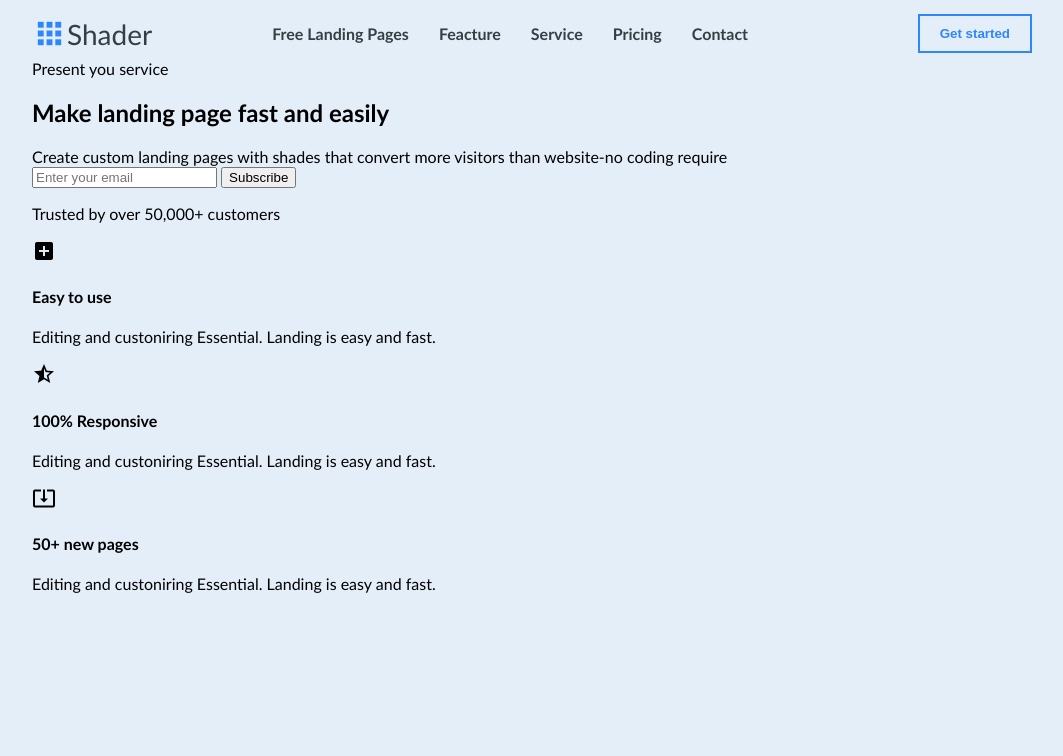
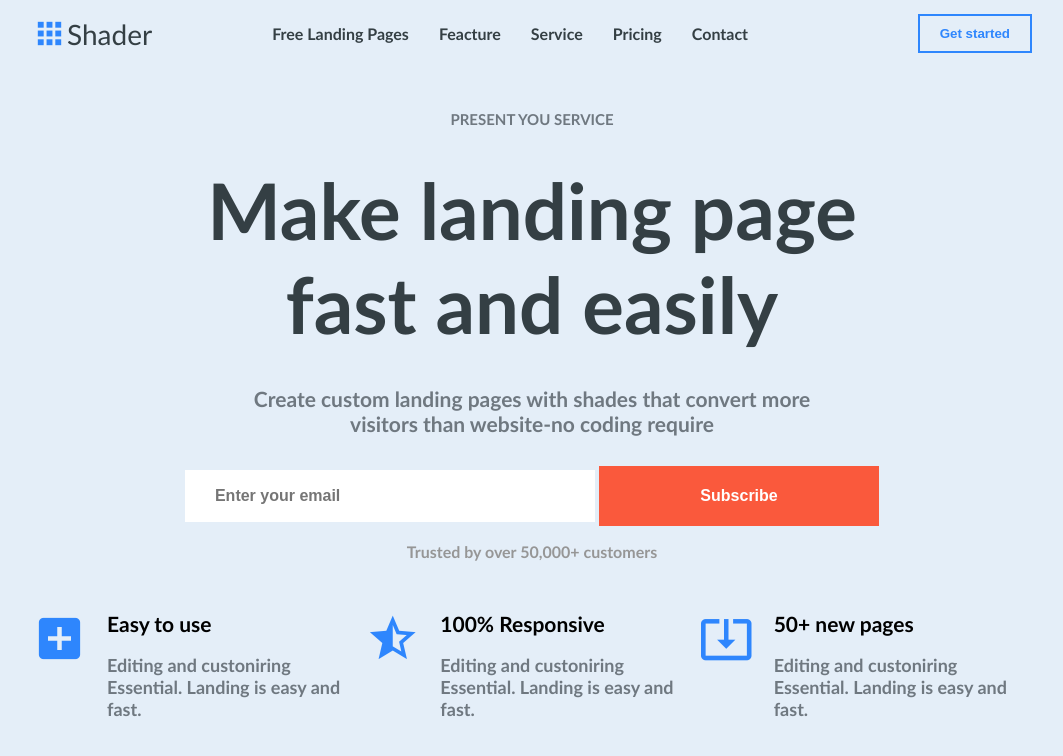
Before and after one commit to M-VictoriaCM/EjericioIntegrador, a plain HTML site: page index.html in a window 1280 px wide. Shown: the whole page, without its empty margins (108-1171 px from the left). Drawn offline with Linux system fonts and the light colour scheme.

Commit message:
estructura completa

```diff
--- a/asset/css/style.css
+++ b/asset/css/style.css
@@ -42,5 +42,80 @@ header{
     border: solid 2px #2e86fd;
     color:#2e86fd;
     font-weight: bold;
+}
+.presentation{
+    text-align: center;
+    width: 700px;
+    margin-left: auto;
+    margin-right: auto;
+    margin-top: 50px;
+}
+.presentation .pre-title{
+    color: #6f7880;
+    text-transform: uppercase;
+    font-size: 15px;
+    font-weight: 700;
+}
+.presentation h1{
+    color: #343f44;
+    font-size: 78px;
+    margin-top: 35px;
+    margin-bottom: 35px;
+}
+.presentation .post-title{
+    color: #6f7880;
+    font-size: 21px;
+    font-weight: 600;
+    padding: 0 50px;
+    margin-bottom: 30px;
+    display: block;
+}
+.subscribe-form input{
+    width:50%;
+    height: 50px;
+    border: none;
+    padding-left: 30px;
+    padding-right: 30px;
+    font-size: 16px;
+    font-weight: 700;
+    color: #a3a3a5;
+}
+.subscribe-form button{
+    width: 40%;
+    height: 60px;
+    border: none;
+    background-color: #fa593c;
+    color: white;
+    font-size: 16px;
+    font-weight: 700;
+}
+.secondary-p{
+    color: #969696;
+    font-weight: 600;
+}
+.features{
+    display: flex;
+    margin-top: 50px;
+    justify-content: space-around;
+    align-items: center;
 
 }
+.feature{
+    display: flex;
+    align-items: start;
+    gap: 20px;
+    width: 400px;
+}
+.feature h4{
+    margin: 0;
+    font-size: 21px;
+}
+.feature i{
+    font-size: 55px;
+    color: #2e86fd;
+}
+.feature p{
+    color: #6f7880;
+    font-size: 18px;
+    font-weight: 600;
+}
--- a/index.html
+++ b/index.html
@@ -42,8 +42,10 @@
                     <div class="feature-icon">
                         <i class="material-icons">add_box</i>
                     </div>
-                    <h4>Easy to use</h4>
-                    <p>Editing and custoniring Essential. Landing is easy and fast.</p>
+                    <div>
+                        <h4>Easy to use</h4>
+                        <p>Editing and custoniring Essential. Landing is easy and fast.</p>
+                    </div>
                 </div>
                 <div class="feature">
                     <div class="feature-icon">
@@ -64,7 +66,6 @@
                         <p>Editing and custoniring Essential. Landing is easy and fast.</p>
                     </div>
                 </div>
-                <div class="feature"></div>
             </section>
         </main>
     </div>
```
